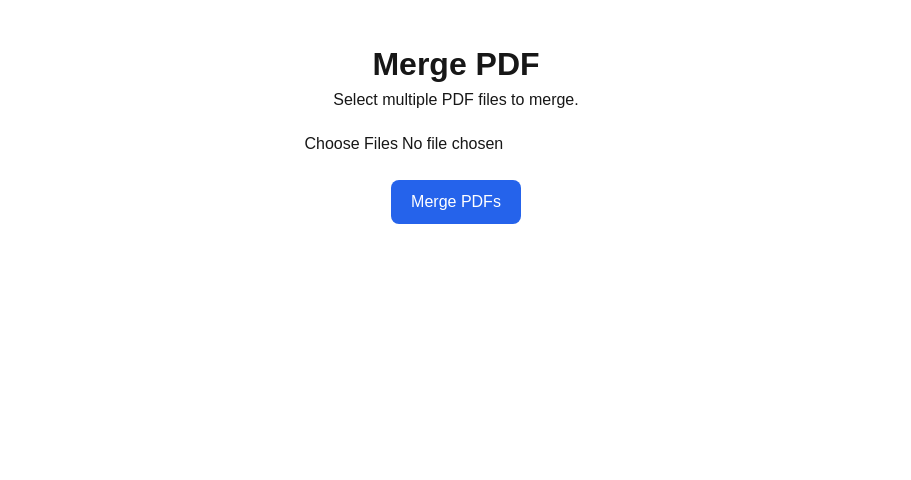
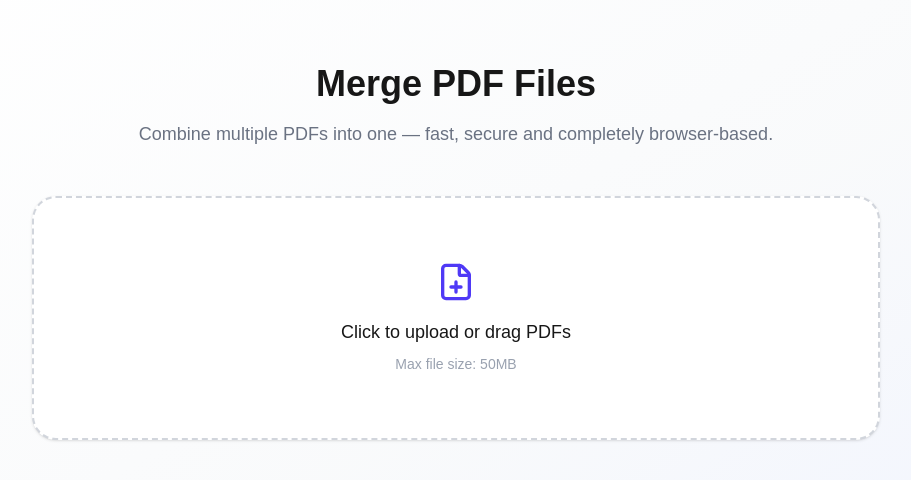
Before and after one commit to arjitjaiswal7-web/pdf-tools, a Next.js app: page /pdf-tools/merge-pdf in a window 1280 px wide. Shown: the top 480 px of the page, without its empty margins (184-1095 px from the left). Built offline with nearby package versions, Linux system fonts and the light colour scheme.

Commit message:
Final Merge PDF production version

```diff
--- a/app/pdf-tools/merge-pdf/page.tsx
+++ b/app/pdf-tools/merge-pdf/page.tsx
@@ -1,83 +1,300 @@
 "use client";
 
-import { useState } from "react";
+import React, { useState, useRef } from "react";
 import { PDFDocument } from "pdf-lib";
+import {
+  FilePlus,
+  FileText,
+  Trash2,
+  ArrowUp,
+  ArrowDown,
+  Loader2,
+  Download,
+  AlertCircle,
+} from "lucide-react";
+
+interface PDFFile {
+  id: string;
+  file: File;
+  name: string;
+  size: number;
+}
 
 export default function MergePDF() {
-  const [files, setFiles] = useState<File[]>([]);
-  const [loading, setLoading] = useState(false);
+  const [files, setFiles] = useState<PDFFile[]>([]);
+  const [isMerging, setIsMerging] = useState(false);
+  const [error, setError] = useState<string | null>(null);
+  const inputRef = useRef<HTMLInputElement>(null);
 
-  const handleFiles = (e: React.ChangeEvent<HTMLInputElement>) => {
-    if (!e.target.files) return;
-    setFiles(Array.from(e.target.files));
+  // Add Files
+  const addFiles = async (newFiles: File[]) => {
+    const pdfFiles = newFiles.filter(
+      (file) => file.type === "application/pdf"
+    );
+
+    if (pdfFiles.length === 0) {
+      setError("Please upload valid PDF files.");
+      return;
+    }
+
+    try {
+      const processed = pdfFiles.map((file) => {
+        if (file.size > 50 * 1024 * 1024) {
+          throw new Error("Max file size is 50MB.");
+        }
+
+        return {
+          id: crypto.randomUUID(),
+          file,
+          name: file.name,
+          size: file.size,
+        };
+      });
+
+      setFiles((prev) => [...prev, ...processed]);
+      setError(null);
+    } catch (err) {
+      const errorMessage = err instanceof Error ? err.message : "An unknown error occurred";
+      setError(errorMessage);
+    }
+  };
+
+  const handleInputChange = async (
+    e: React.ChangeEvent<HTMLInputElement>
+  ) => {
+    const selected = Array.from(e.target.files || []);
+    await addFiles(selected);
+  };
+
+  const removeFile = (id: string) => {
+    setFiles((prev) => prev.filter((f) => f.id !== id));
+  };
+
+  const moveFile = (index: number, direction: "up" | "down") => {
+    const updated = [...files];
+    const target = direction === "up" ? index - 1 : index + 1;
+
+    if (target < 0 || target >= updated.length) return;
+
+    [updated[index], updated[target]] = [
+      updated[target],
+      updated[index],
+    ];
+
+    setFiles(updated);
   };
 
   const mergePDFs = async () => {
     if (files.length < 2) {
-      alert("Please select at least 2 PDF files.");
+      setError("Please add at least 2 PDF files.");
       return;
     }
 
     try {
-      setLoading(true);
+      setIsMerging(true);
+      setError(null);
+
       const mergedPdf = await PDFDocument.create();
 
-      for (const file of files) {
-        const bytes = await file.arrayBuffer();
-        const pdf = await PDFDocument.load(bytes);
-        const copiedPages = await mergedPdf.copyPages(
+      for (const pdfFile of files) {
+        const buffer = await pdfFile.file.arrayBuffer();
+        const pdf = await PDFDocument.load(buffer);
+        const pages = await mergedPdf.copyPages(
           pdf,
           pdf.getPageIndices()
         );
-        copiedPages.forEach((page) => mergedPdf.addPage(page));
+        pages.forEach((page) => mergedPdf.addPage(page));
       }
 
       const mergedBytes = await mergedPdf.save();
-      const blob = new Blob([mergedBytes], { type: "application/pdf" });
+
+      // Vercel-safe fix
+      const blob = new Blob(
+        [mergedBytes as BlobPart],
+        { type: "application/pdf" }
+      );
+
       const url = URL.createObjectURL(blob);
-
       const a = document.createElement("a");
       a.href = url;
-      a.download = "merged.pdf";
+      a.download = `merged_${Date.now()}.pdf`;
+      document.body.appendChild(a);
       a.click();
+      document.body.removeChild(a);
+      URL.revokeObjectURL(url);
+
+      setFiles([]);
     } catch (err) {
       console.error(err);
-      alert("Something went wrong.");
+      setError("Something went wrong while merging.");
     } finally {
-      setLoading(false);
+      setIsMerging(false);
     }
   };
 
+  const formatSize = (bytes: number) => {
+    const sizes = ["Bytes", "KB", "MB", "GB"];
+    if (bytes === 0) return "0 Bytes";
+    const i = Math.floor(Math.log(bytes) / Math.log(1024));
     return (
-    <div style={{ minHeight: "100vh", padding: "40px", textAlign: "center" }}>
-      <h1 style={{ fontSize: "32px", fontWeight: "bold" }}>Merge PDF</h1>
-      <p style={{ marginBottom: "20px" }}>
-        Select multiple PDF files to merge.
+      (bytes / Math.pow(1024, i)).toFixed(2) +
+      " " +
+      sizes[i]
+    );
+  };
+
+  const onDrop = (e: React.DragEvent) => {
+    e.preventDefault();
+    const dropped = Array.from(e.dataTransfer.files);
+    addFiles(dropped);
+  };
+
+  return (
+    <div className="min-h-screen bg-gradient-to-br from-white via-gray-50 to-indigo-50">
+      <div className="max-w-4xl mx-auto px-6 py-16">
+
+        {/* Hero */}
+        <div className="text-center mb-12">
+          <h1 className="text-4xl font-bold mb-4">
+            Merge PDF Files
+          </h1>
+          <p className="text-gray-500 text-lg">
+            Combine multiple PDFs into one — fast, secure and
+            completely browser-based.
+          </p>
+        </div>
+
+        {files.length === 0 ? (
+          <div
+            onClick={() => inputRef.current?.click()}
+            onDragOver={(e) => e.preventDefault()}
+            onDrop={onDrop}
+            className="border-2 border-dashed border-gray-300 hover:border-indigo-500 transition-all rounded-3xl p-16 text-center cursor-pointer bg-white shadow-sm hover:shadow-md"
+          >
+            <FilePlus className="mx-auto mb-4 text-indigo-600" size={40} />
+            <p className="text-lg font-medium">
+              Click to upload or drag PDFs
+            </p>
+            <p className="text-sm text-gray-400 mt-2">
+              Max file size: 50MB
             </p>
 
             <input
+              ref={inputRef}
               type="file"
               multiple
-        accept="application/pdf"
-        onChange={handleFiles}
+              accept=".pdf"
+              className="hidden"
+              onChange={handleInputChange}
+            />
+          </div>
+        ) : (
+          <div className="space-y-6">
+
+            {/* Add More Button */}
+            <div className="flex items-center justify-between">
+              <p className="text-sm text-gray-500">
+                {files.length} file{files.length > 1 && "s"} selected
+              </p>
+
+              <button
+                onClick={() => inputRef.current?.click()}
+                className="flex items-center gap-2 bg-indigo-50 text-indigo-600 px-4 py-2 rounded-xl font-medium hover:bg-indigo-100 transition"
+              >
+                <FilePlus size={16} />
+                Add More PDFs
+              </button>
+            </div>
+
+            <input
+              ref={inputRef}
+              type="file"
+              multiple
+              accept=".pdf"
+              className="hidden"
+              onChange={handleInputChange}
             />
 
-      <br /><br />
+            {/* File List */}
+            <div className="bg-white rounded-3xl shadow border">
+              {files.map((file, index) => (
+                <div
+                  key={file.id}
+                  className="flex items-center justify-between px-6 py-4 border-b last:border-none"
+                >
+                  <div className="flex items-center gap-4">
+                    <FileText size={20} />
+                    <div>
+                      <p className="font-medium">
+                        {file.name}
+                      </p>
+                      <p className="text-xs text-gray-400">
+                        {formatSize(file.size)}
+                      </p>
+                    </div>
+                  </div>
+
+                  <div className="flex items-center gap-2">
+                    <button
+                      onClick={() => moveFile(index, "up")}
+                      disabled={index === 0}
+                      className="disabled:opacity-30"
+                    >
+                      <ArrowUp size={18} />
+                    </button>
 
                     <button
+                      onClick={() => moveFile(index, "down")}
+                      disabled={index === files.length - 1}
+                      className="disabled:opacity-30"
+                    >
+                      <ArrowDown size={18} />
+                    </button>
+
+                    <button
+                      onClick={() => removeFile(file.id)}
+                      className="text-red-500"
+                    >
+                      <Trash2 size={18} />
+                    </button>
+                  </div>
+                </div>
+              ))}
+            </div>
+
+            {/* Error */}
+            {error && (
+              <div className="bg-red-50 border border-red-200 p-4 rounded-xl text-red-600 flex items-center gap-3">
+                <AlertCircle size={18} />
+                {error}
+              </div>
+            )}
+
+            {/* Merge Button */}
+            <div className="text-center pt-4">
+              <button
                 onClick={mergePDFs}
-        disabled={loading}
-        style={{
-          padding: "10px 20px",
-          background: "#2563eb",
-          color: "white",
-          borderRadius: "8px",
-          border: "none",
-          cursor: "pointer"
-        }}
+                disabled={isMerging || files.length < 2}
+                className="bg-indigo-600 hover:bg-indigo-700 text-white px-12 py-4 rounded-2xl font-semibold text-lg shadow-lg transition-all disabled:opacity-50"
               >
-        {loading ? "Merging..." : "Merge PDFs"}
+                {isMerging ? (
+                  <Loader2 className="animate-spin mx-auto" />
+                ) : (
+                  <span className="flex items-center gap-3 justify-center">
+                    Merge PDFs <Download size={20} />
+                  </span>
+                )}
               </button>
+            </div>
+
+            {files.length < 2 && (
+              <p className="text-center text-sm text-gray-400">
+                Add at least 2 files to merge
+              </p>
+            )}
+          </div>
+        )}
+      </div>
     </div>
   );
 }
```
Lines whose indentation alone changed are shown as unchanged.
